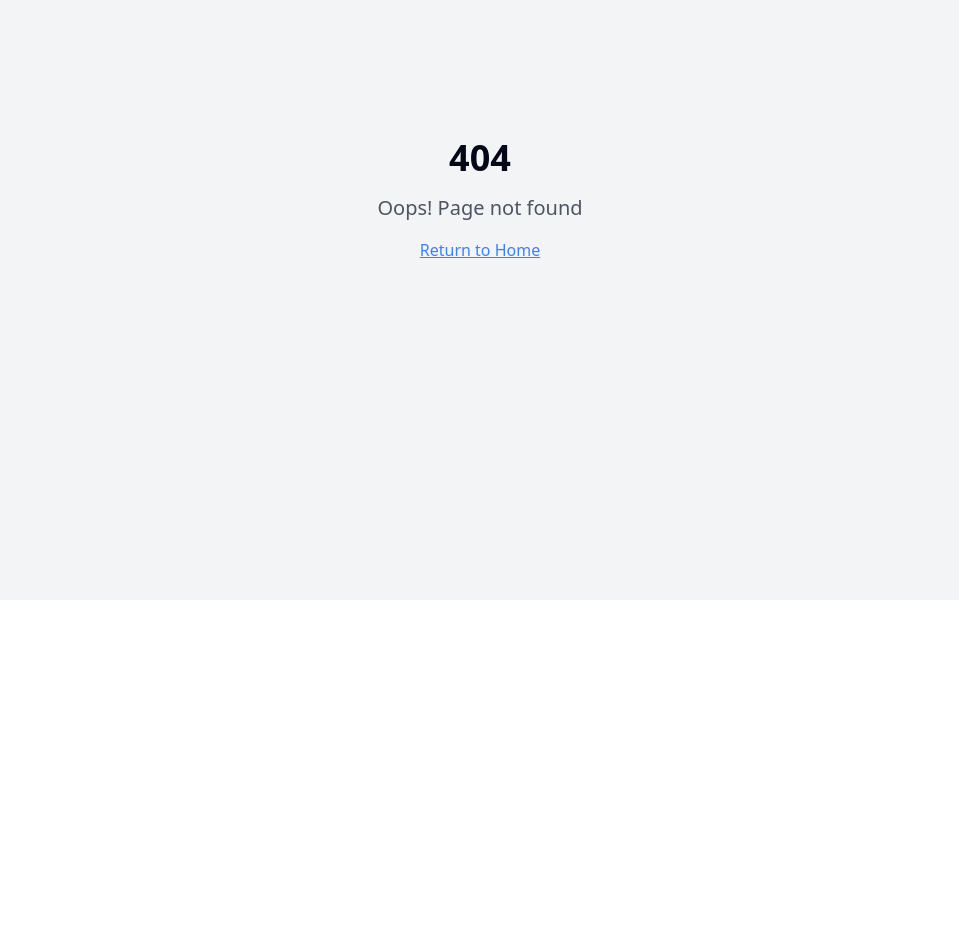
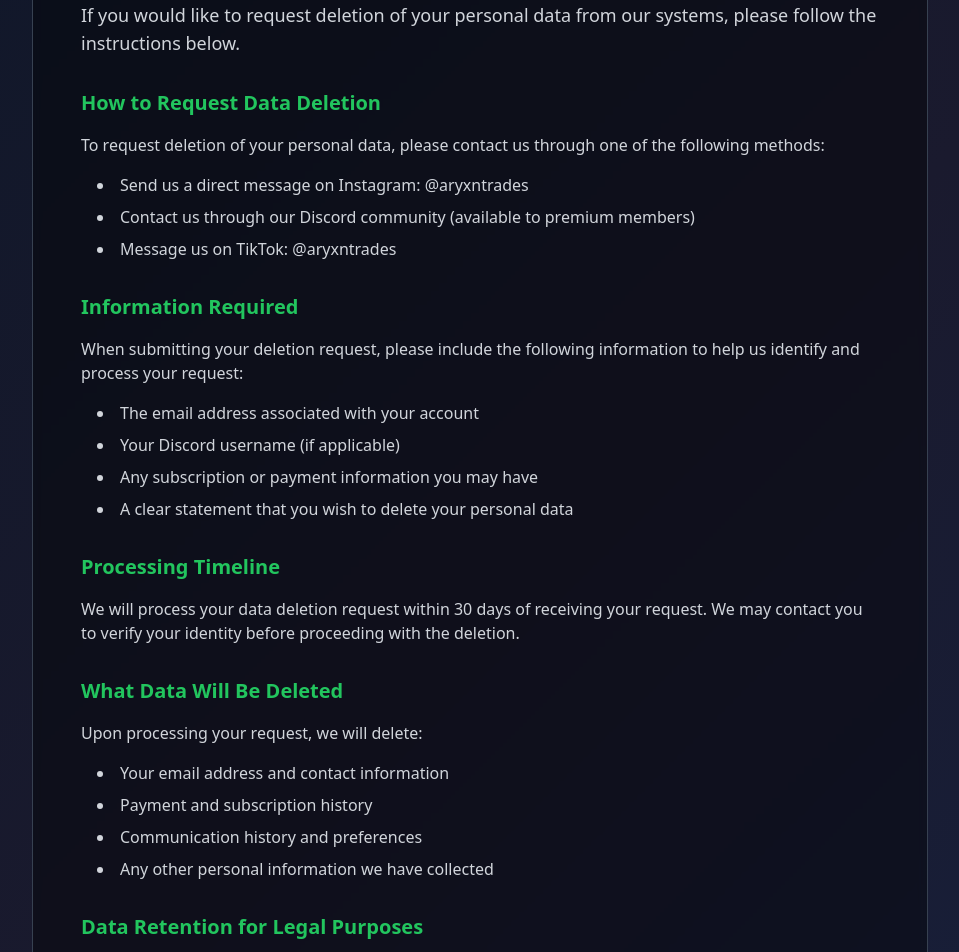
Before and after one commit to aaryanrsh/Aryan-Trades-Website, a React (Vite) app: page /data-deletion in a window 1280 px wide. Before the commit this address had no page. Shown: the part 200-1152 px from the top of the page, without its empty margins (160-1119 px from the left). Before the commit the page ends 800 px from the top, so only its background shows below. Built offline with nearby package versions, Linux system fonts and the light colour scheme.

Commit message:
Add data deletion request link
Add a link to a data deletion request page within the privacy policy.

```diff
--- a/src/App.tsx
+++ b/src/App.tsx
@@ -8,6 +8,7 @@ import Index from "./pages/Index";
 import Disclaimer from "./pages/Disclaimer";
 import TermsAndConditions from "./pages/TermsAndConditions";
 import PrivacyPolicy from "./pages/PrivacyPolicy";
+import DataDeletionRequest from "./pages/DataDeletionRequest";
 import NotFound from "./pages/NotFound";
 
 const queryClient = new QueryClient();
@@ -23,6 +24,7 @@ const App = () => (
           <Route path="/disclaimer" element={<Disclaimer />} />
           <Route path="/terms" element={<TermsAndConditions />} />
           <Route path="/privacy" element={<PrivacyPolicy />} />
+          <Route path="/data-deletion" element={<DataDeletionRequest />} />
           {/* ADD ALL CUSTOM ROUTES ABOVE THE CATCH-ALL "*" ROUTE */}
           <Route path="*" element={<NotFound />} />
         </Routes>
--- /dev/null
+++ b/src/pages/DataDeletionRequest.tsx
@@ -0,0 +1,95 @@
+
+import { Navigation } from "@/components/Navigation";
+import { Footer } from "@/components/Footer";
+
+const DataDeletionRequest = () => {
+  return (
+    <div className="min-h-screen bg-crypto-gradient">
+      <Navigation />
+      <div className="pt-20 pb-12 px-4">
+        <div className="max-w-4xl mx-auto">
+          <div className="bg-black/40 backdrop-blur-sm border border-gray-700 rounded-lg p-8 md:p-12">
+            <h1 className="text-3xl md:text-4xl font-bold text-white mb-8">Data Deletion Request</h1>
+
+            <div className="space-y-8 text-gray-300">
+              <section>
+                <p className="text-lg mb-6">
+                  If you would like to request deletion of your personal data from our systems, please follow the instructions below.
+                </p>
+              </section>
+
+              <section>
+                <h2 className="text-xl font-bold text-crypto-green mb-4">How to Request Data Deletion</h2>
+                <div className="space-y-4">
+                  <p>
+                    To request deletion of your personal data, please contact us through one of the following methods:
+                  </p>
+                  <ul className="list-disc list-inside space-y-2 ml-4">
+                    <li>Send us a direct message on Instagram: @aryxntrades</li>
+                    <li>Contact us through our Discord community (available to premium members)</li>
+                    <li>Message us on TikTok: @aryxntrades</li>
+                  </ul>
+                </div>
+              </section>
+
+              <section>
+                <h2 className="text-xl font-bold text-crypto-green mb-4">Information Required</h2>
+                <p className="mb-4">
+                  When submitting your deletion request, please include the following information to help us identify and process your request:
+                </p>
+                <ul className="list-disc list-inside space-y-2 ml-4">
+                  <li>The email address associated with your account</li>
+                  <li>Your Discord username (if applicable)</li>
+                  <li>Any subscription or payment information you may have</li>
+                  <li>A clear statement that you wish to delete your personal data</li>
+                </ul>
+              </section>
+
+              <section>
+                <h2 className="text-xl font-bold text-crypto-green mb-4">Processing Timeline</h2>
+                <p>
+                  We will process your data deletion request within 30 days of receiving your request. We may contact you to verify your identity before proceeding with the deletion.
+                </p>
+              </section>
+
+              <section>
+                <h2 className="text-xl font-bold text-crypto-green mb-4">What Data Will Be Deleted</h2>
+                <p className="mb-4">
+                  Upon processing your request, we will delete:
+                </p>
+                <ul className="list-disc list-inside space-y-2 ml-4">
+                  <li>Your email address and contact information</li>
+                  <li>Payment and subscription history</li>
+                  <li>Communication history and preferences</li>
+                  <li>Any other personal information we have collected</li>
+                </ul>
+              </section>
+
+              <section>
+                <h2 className="text-xl font-bold text-crypto-green mb-4">Data Retention for Legal Purposes</h2>
+                <p>
+                  Please note that some information may be retained for legal, regulatory, or security purposes as required by law. This may include transaction records for tax purposes or fraud prevention data.
+                </p>
+              </section>
+
+              <section>
+                <h2 className="text-xl font-bold text-crypto-green mb-4">Contact Information</h2>
+                <div className="space-y-2">
+                  <p>For any questions about data deletion or this process, contact us at:</p>
+                  <ul className="list-disc list-inside space-y-2 ml-4">
+                    <li>Instagram: @aryxntrades</li>
+                    <li>TikTok: @aryxntrades</li>
+                    <li>Discord: Join our premium community for direct support</li>
+                  </ul>
+                </div>
+              </section>
+            </div>
+          </div>
+        </div>
+      </div>
+      <Footer />
+    </div>
+  );
+};
+
+export default DataDeletionRequest;
--- a/src/pages/PrivacyPolicy.tsx
+++ b/src/pages/PrivacyPolicy.tsx
@@ -1,6 +1,6 @@
-
 import { Navigation } from "@/components/Navigation";
 import { Footer } from "@/components/Footer";
+import { Link } from "react-router-dom";
 
 const PrivacyPolicy = () => {
   return (
@@ -84,6 +84,16 @@ const PrivacyPolicy = () => {
                   <li>Request a copy of your data</li>
                   <li>Object to certain processing activities</li>
                 </ul>
+                <p className="mt-4">
+                  To request data deletion, please visit our{" "}
+                  <Link
+                    to="/data-deletion"
+                    className="text-crypto-green hover:underline"
+                  >
+                    Data Deletion Request page
+                  </Link>
+                  {" "}for detailed instructions.
+                </p>
               </section>
 
               <section>
```
